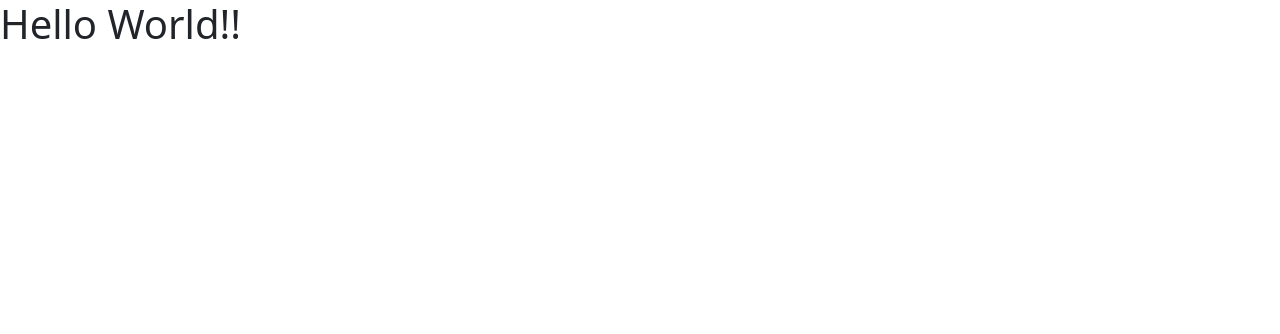
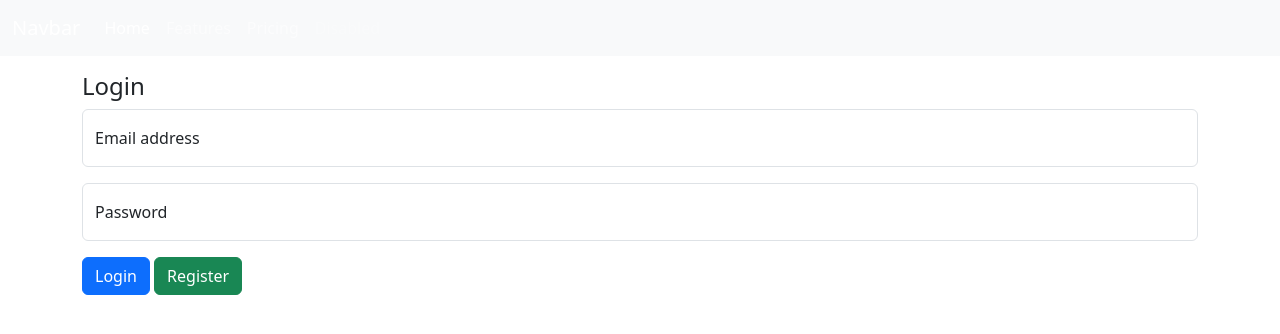
Before and after one commit to Nikc12/4_1_NF_VeraCruz_web, a website: page public/index.html in a window 1280 px wide. Drawn offline with nearby package versions, Linux system fonts and the light colour scheme.

Commit message:
added initial login UI

```diff
--- a/public/index.html
+++ b/public/index.html
@@ -9,6 +9,45 @@
     <script src="./index.js"></script>
 </head>
 <body>
-    <h1>Hello World!!</h1>
-</body>
+    <div>
+        <nav class="navbar navbar-expand-lg navbar-dark bg-body-tertiary">
+            <div class="container-fluid">
+              <a class="navbar-brand" href="#">Navbar</a>
+              <button class="navbar-toggler" type="button" data-bs-toggle="collapse" data-bs-target="#navbarNav" aria-controls="navbarNav" aria-expanded="false" aria-label="Toggle navigation">
+                <span class="navbar-toggler-icon"></span>
+              </button>
+              <div class="collapse navbar-collapse" id="navbarNav">
+                <ul class="navbar-nav">
+                  <li class="nav-item">
+                    <a class="nav-link active" aria-current="page" href="#">Home</a>
+                  </li>
+                  <li class="nav-item">
+                    <a class="nav-link" href="#">Features</a>
+                  </li>
+                  <li class="nav-item">
+                    <a class="nav-link" href="#">Pricing</a>
+                  </li>
+                  <li class="nav-item">
+                    <a class="nav-link disabled" aria-disabled="true">Disabled</a>
+                  </li>
+                </ul>
+              </div>
+            </div>
+          </nav>
+    </div>
+    <div class = "container mt-3">
+        <h4>Login</h4>
+        <div class="form-floating mb-3">
+            <input type="email" class="form-control" id="floatingInput" placeholder="name@example.com">
+            <label for="floatingInput">Email address</label>
+          </div>
+          <div class="form-floating">
+            <input type="password" class="form-control" id="floatingPassword" placeholder="Password">
+            <label for="floatingPassword">Password</label>
+          </div>
+          <div class ="mt-3">
+          <button type="button" class="btn btn-primary">Login</button>
+          <button type="button" class="btn btn-success">Register</button>
+        </div>
+    </div>
 </html>
```
